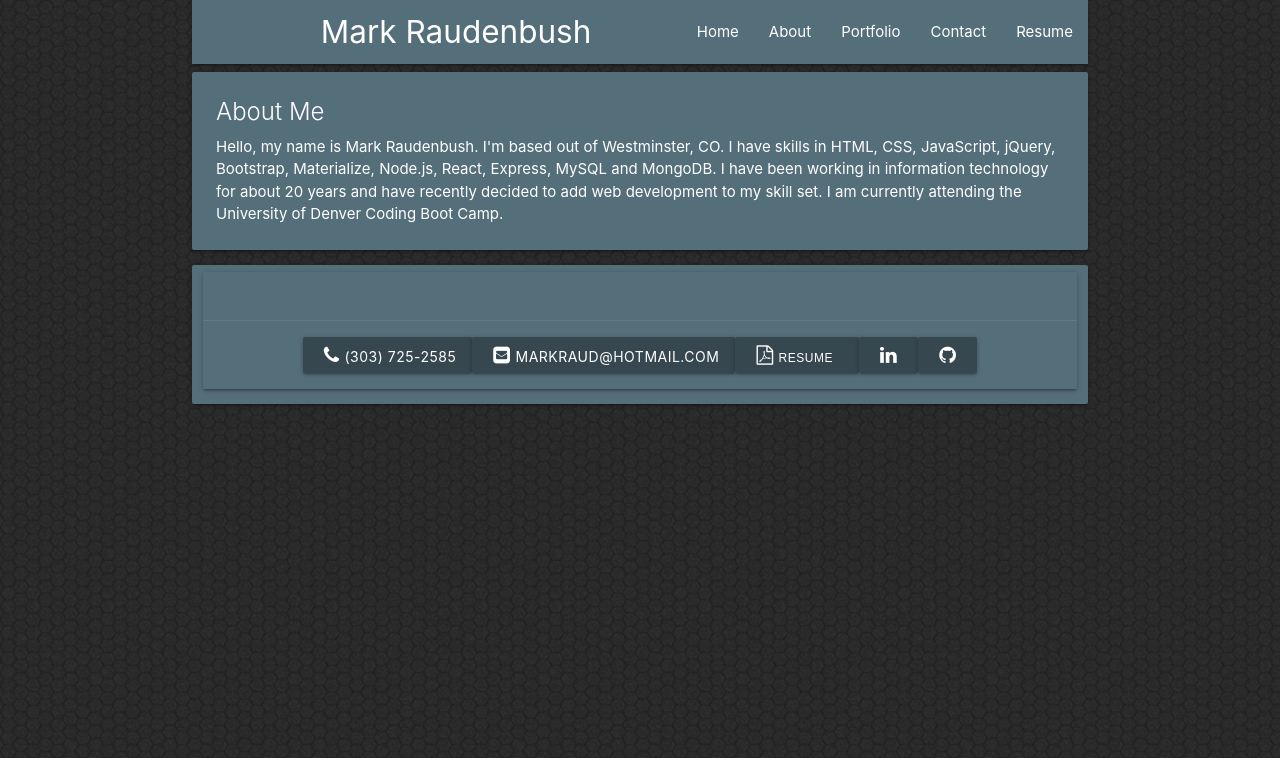
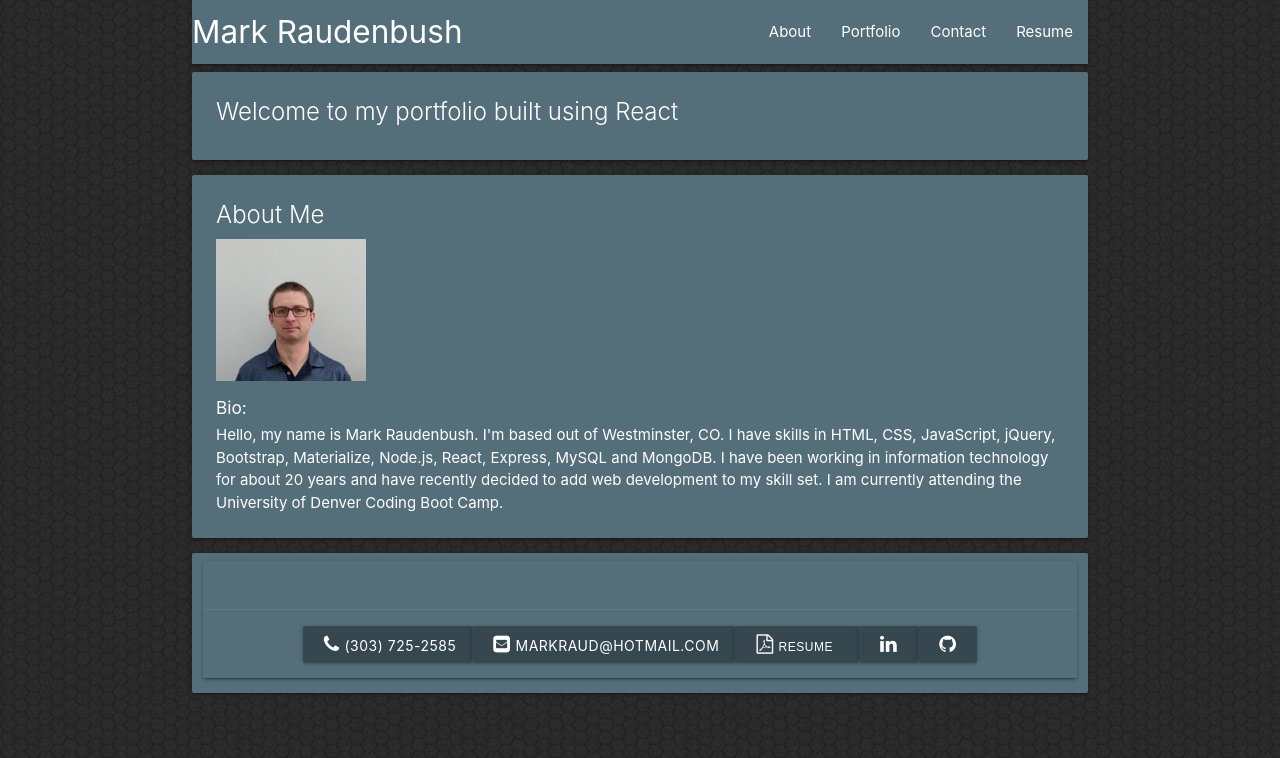
Before and after one commit to markraud/react_portfolio, a React (Create React App) app: page /About in a window 1280 px wide. Shown: the top 758 px of the page. Built offline with nearby package versions, Linux system fonts and the light colour scheme.

Commit message:
updated home

```diff
--- a/src/App.css
+++ b/src/App.css
@@ -85,3 +85,7 @@ i.fa {
 .portfolioLinks {
   color: antiquewhite;
 }
+
+#mugshot {
+  max-width: 150px;
+}
--- a/src/App.js
+++ b/src/App.js
@@ -1,12 +1,11 @@
 import './App.css';
 import Header from './components/Header';
-import Home from './components/Home'
 import About from './components/About';
 import Portfolio from './components/Portfolio';
 import Contact from './components/Contact';
 import Resume from './components/Resume';
 import Footer from './components/Footer';
-
+import Home from './components/Home'
 import { BrowserRouter as Router, Route } from 'react-router-dom';
 
 
@@ -15,8 +14,9 @@ function App() {
     <Router>
       <div className="container">
         <Header />
+        <Home />
         <Route exact path="/" component={Home} />
-        <Route exact path="/home" component={Home} />
+        {/* <Route exact path="/home" component={Home} /> */}
         <Route exact path="/About" component={About} />
         <Route exact path="/Portfolio" component={Portfolio} />
         <Route exact path="/Contact" component={Contact} />
--- a/src/components/About.js
+++ b/src/components/About.js
@@ -1,4 +1,5 @@
 import React from 'react';
+import mark from '../images/mark.jpg'
 
 function About() {
   return (
@@ -6,6 +7,8 @@ function About() {
       <div id="about" className="card  blue-grey darken-1">
         <div className="card-content white-text">
           <span className="card-title">About Me</span>
+          <img src={mark} alt="mark raudenbush" id='mugshot' />
+          <h6>Bio:</h6>
           <p>Hello, my name is Mark Raudenbush. I'm based out of Westminster, CO. I have skills in HTML, CSS, JavaScript,
             jQuery, Bootstrap, Materialize, Node.js, React, Express, MySQL and MongoDB. I have been working in information technology for
             about 20 years and have recently decided to add web development to my skill set. I am currently attending the
--- a/src/components/Header.js
+++ b/src/components/Header.js
@@ -7,7 +7,6 @@ function Header() {
 
     < div >
       <div className="nav-wrapper  blue-grey darken-1">
-        <a href="#!" className="brand-logo left">Mark Raudenbush</a>
         <Nav />
       </div>
     </div >
--- a/src/components/Home.js
+++ b/src/components/Home.js
@@ -6,8 +6,8 @@ function Home() {
     <div>
       <div id="about" className="card  blue-grey darken-1">
         <div className="card-content white-text">
-          <span className="card-title">Welcome to my developer portfolio built using React</span>
-          <img src={bear} alt="bear-lake" />
+          <span className="card-title">Welcome to my portfolio built using React</span>
+          {/* <img src={bear} alt="bear-lake" /> */}
         </div>
       </div>
     </div>
--- a/src/components/Nav.js
+++ b/src/components/Nav.js
@@ -11,7 +11,6 @@ function Nav() {
         <div className="nav-wrapper  blue-grey darken-1">
           <a href="#!" className="brand-logo left">Mark Raudenbush</a>
           <ul className="right">
-            <li><Link to="/home">Home</Link></li>
             <li><Link to="/about">About</Link></li>
             <li><Link to="/Portfolio">Portfolio</Link></li>
             <li><Link to="/Contact">Contact</Link></li>
```
Also changed, not shown: src/images/mark.jpg (added).
